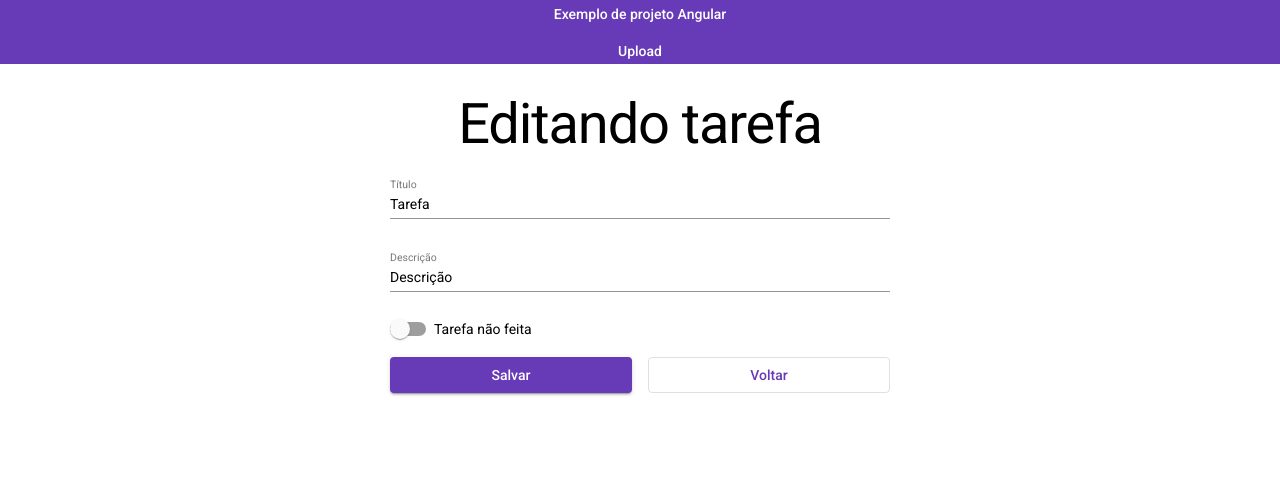
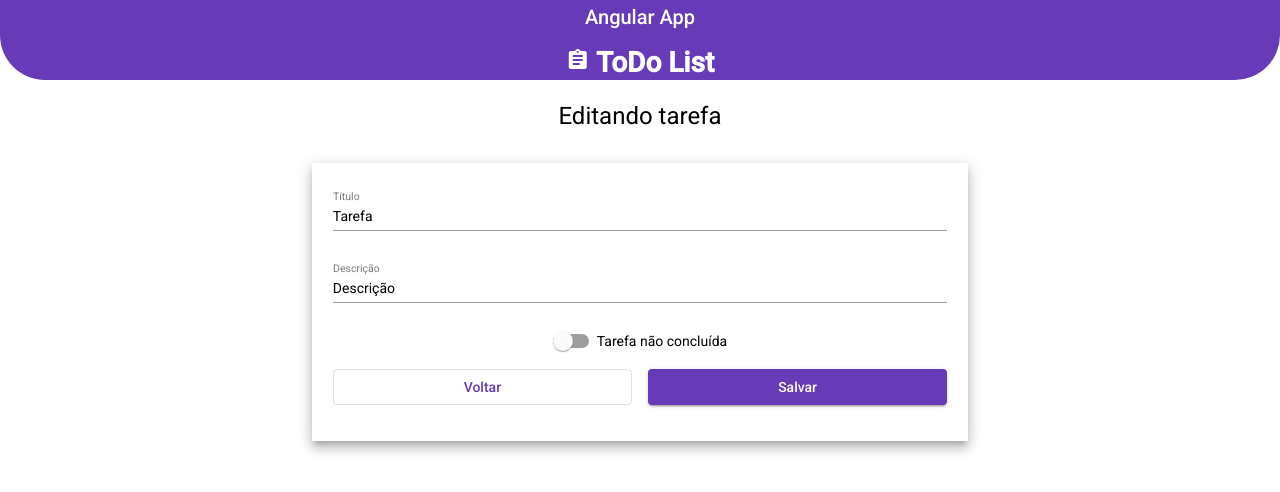
Before and after one commit to kayque-willy/angular-app, an Angular app: page /edit/1 in a window 1280 px wide. Shown: the top 492 px of the page. Built offline with nearby package versions, Linux system fonts and the light colour scheme; no server answers.

Commit message:
CSS Style

```diff
--- a/src/app/app.component.html
+++ b/src/app/app.component.html
@@ -1,6 +1,12 @@
-<mat-toolbar color="primary" >
-  <a mat-button [routerLink]="['/']"><span>Exemplo de projeto Angular</span></a>
-  <a mat-button [routerLink]="['/upload']"><span>Upload</span></a>
+<mat-toolbar class="header" color="primary">
+  <a mat-button [routerLink]="['/']">
+    <h1 class="header-title">Angular App</h1>
+  </a>
+  <a mat-button [routerLink]="['/']">
+    <h2 class="header-subtitle"><mat-icon>assignment</mat-icon> ToDo List</h2>
+  </a>
+  <!-- <a mat-button [routerLink]="['/']"><span>Exemplo de projeto Angular</span></a>
+  <a mat-button [routerLink]="['/upload']"><span>Upload</span></a> -->
   <span class="toobal-spacer"></span>
 </mat-toolbar>
 
--- a/src/app/app.component.scss
+++ b/src/app/app.component.scss
@@ -2,4 +2,13 @@
     display: flex;
     flex-direction: column;
     justify-content: center;
+    border-bottom-left-radius: 45px;
+    height: 10%;
+    border-bottom-right-radius: 45px;
 }
+
+.header-subtitle {
+    margin-top: 10%;
+    font-size: 2em;
+    font-weight: bold;
+}
--- a/src/app/app.module.ts
+++ b/src/app/app.module.ts
@@ -10,6 +10,9 @@ import { AuthService } from './services/auth-service/auth.service';
 import { AuthGuard } from './guards/auth.guard.service';
 import { NotFoundComponent } from './pages/not-found/not-found.component';
 import { UploadFileModule } from './modules/upload-file/upload-file.module';
+import { MatNativeDateModule } from '@angular/material/core';
+import { MatListModule } from '@angular/material/list';
+import { ReactiveFormsModule } from '@angular/forms';
 
 //O decorativo @ é usado para adicionar informações de MetaData na classe
 @NgModule({
--- a/src/app/pages/tasks/task-form-page/task-form-page.component.html
+++ b/src/app/pages/tasks/task-form-page/task-form-page.component.html
@@ -1,29 +1,31 @@
 <div class="container">
-  <h1 class="mat-display-3 page-title">{{ pageTitle }}</h1>
+  <h1 class="page-title">{{ pageTitle }}</h1>
 
   <form [formGroup]="form" (ngSubmit)="onSubmit()" novalidate class="form-container">
     <mat-form-field>
       <mat-label>Título</mat-label>
       <input type="text" matInput [formControl]="title" />
       <!-- O ngIfo form.pristine indica se o formulario foi alterado -->
-      <small *ngIf="form.controls['title'].invalid && !form.pristine">Esse campo deve conter no máximo 15 caracteres</small>
+      <small *ngIf="form.controls['title'].invalid && !form.pristine">Esse campo deve conter no máximo 15
+        caracteres</small>
     </mat-form-field>
 
     <mat-form-field>
       <mat-label>Descrição</mat-label>
       <input type="text" matInput [formControl]="description" />
-      <small *ngIf="form.controls['description'].invalid && !form.pristine">Esse campo deve conter no máximo 20 caracteres</small>
+      <small *ngIf="form.controls['description'].invalid && !form.pristine">Esse campo deve conter no máximo 20
+        caracteres</small>
     </mat-form-field>
 
     <mat-slide-toggle color="primary" [formControl]="done">
-      {{ done.value ? 'Tarefa feita': 'Tarefa não feita' }}
+      {{ done.value ? 'Tarefa concluída': 'Tarefa não concluída' }}
     </mat-slide-toggle>
 
     <div class="form-button-container">
-      <button type="submit" mat-raised-button color="primary" [disabled]="form.invalid">Salvar</button>
       <button type="submit" mat-stroked-button color="primary" routerLink="/">
         Voltar
       </button>
+      <button type="submit" mat-raised-button color="primary" [disabled]="form.invalid">Salvar</button>
     </div>
   </form>
 </div>
--- a/src/app/pages/tasks/task-form-page/task-form-page.component.scss
+++ b/src/app/pages/tasks/task-form-page/task-form-page.component.scss
@@ -1,6 +1,8 @@
 .form-container {
-  max-width: 500px;
+  max-width: 60%;
   margin: 0 auto;
+  padding: 2%;
+  box-shadow: 0px 5px 5px -3px rgba(0, 0, 0, 0.2), 0px 8px 10px 1px rgba(0, 0, 0, 0.14), 0px 3px 14px 2px rgba(0, 0, 0, 0.12);
 }
 
 .mat-form-field {
@@ -18,3 +20,8 @@
 .form-button-container button {
   flex: 1;
 }
+
+.page-title {
+  margin-bottom: 3%;
+  margin-top: 2%;
+}
--- a/src/app/pages/tasks/task-form-page/task-form-page.component.ts
+++ b/src/app/pages/tasks/task-form-page/task-form-page.component.ts
@@ -25,7 +25,7 @@ export class TaskFormPageComponent implements OnInit {
       'Tarefa',
       //Validação do forumulário
       Validators.compose([
-        Validators.maxLength(15),
+        Validators.maxLength(50),
         Validators.required
       ])
     ],
@@ -34,7 +34,7 @@ export class TaskFormPageComponent implements OnInit {
       'Descrição',
       //Validação do forumulário
       Validators.compose([
-        Validators.maxLength(20),
+        Validators.maxLength(200),
         Validators.required
       ])
     ],
@@ -86,7 +86,7 @@ export class TaskFormPageComponent implements OnInit {
           }
         );
       } else
-          throw new Error('O identificador da tarefa não é valido.');
+        throw new Error('O identificador da tarefa não é valido.');
     } catch (error) {
       this.snackBar.open('Erro ao buscar uma tarefa.', 'x');
     }
--- a/src/app/pages/tasks/task-list-page/task-list-page.component.scss
+++ b/src/app/pages/tasks/task-list-page/task-list-page.component.scss
@@ -10,3 +10,32 @@ table {
 .mat-column-action {
   width: 80px;
 }
+
+.mat-cell {
+  color: #673ab7;
+}
+
+.container {
+  max-width: 85%;
+}
+
+.button-switch{
+  margin: 1%
+}
+
+th.mat-header-cell {
+   text-align: center;
+}
+
+ td,
+ th {
+  margin: 0.5%;
+   white-space: normal;
+   word-wrap: break-word;
+   max-width: 200px;
+ }
+
+ .mat-cell {
+   padding-right: 1%;
+   padding-left: 1%;
+ }
--- a/src/app/pages/tasks/task-list-page/task-list-page.component.ts
+++ b/src/app/pages/tasks/task-list-page/task-list-page.component.ts
@@ -13,7 +13,7 @@ export class TaskListPageComponent implements OnInit {
 
   // Atributos da pagina
   aba: string = 'tarefas';
-  displayedColumns = ['id', 'title', 'description', 'done', 'conclusion', 'action'];
+  displayedColumns = ['conclusion', 'title', 'description', 'action'];
   tasks: Task[] = [];
   date = new Date();
   storageInfo: any = null;
--- a/src/styles.scss
+++ b/src/styles.scss
@@ -1,15 +1,17 @@
 /* You can add global styles to this file, and also import other style files */
 
 html, body { height: 100%; }
-body { margin: 0; font-family: Roboto, "Helvetica Neue", sans-serif; }
+body { margin: 0; font-family: Roboto, sans-serif; }
 
 .container {
   max-width: 1024px;
   margin: 0 auto;
   padding: 2rem 0;
+  padding-top: 0;
+  text-align: center;
 }
 
-.container .page-title {
+.page-title {
   text-align: center;
 }
 
@@ -20,13 +22,8 @@ body { margin: 0; font-family: Roboto, "Helvetica Neue", sans-serif; }
 }
 
 nav.nav-bar {
+  margin-top: 4%;
+    margin-bottom: 2%;
   text-align: center;
-  margin-bottom: 3%;
-  padding-bottom: 3%;
-  border-bottom: solid;
   border-bottom-width: 1px;
 }
-
-.mat-typography .mat-display-3 {
-  margin: 0 0 20px;
-}
```
Also changed, not shown: src/app/pages/tasks/task-list-page/task-list-page.component.html (+48 -41 lines).
